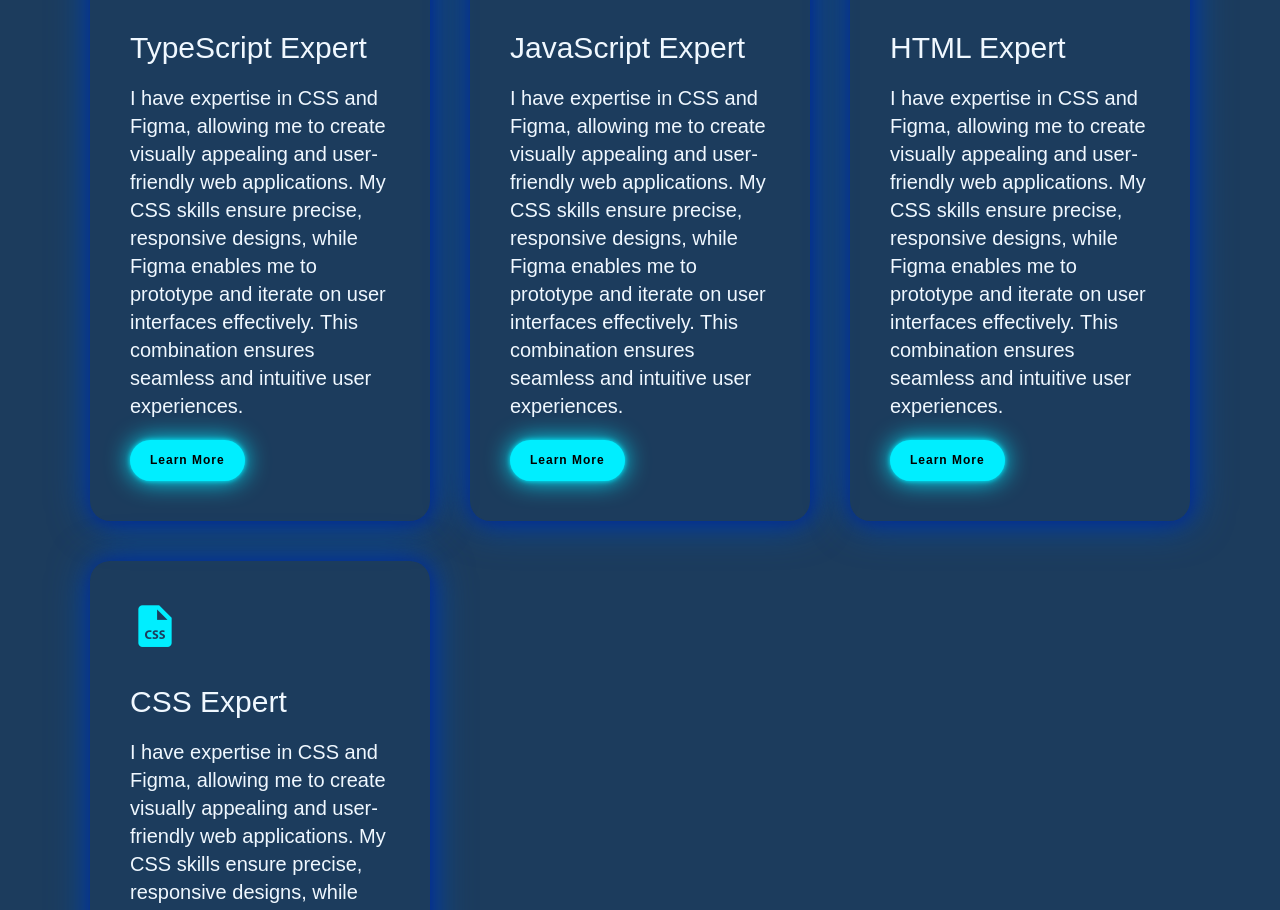
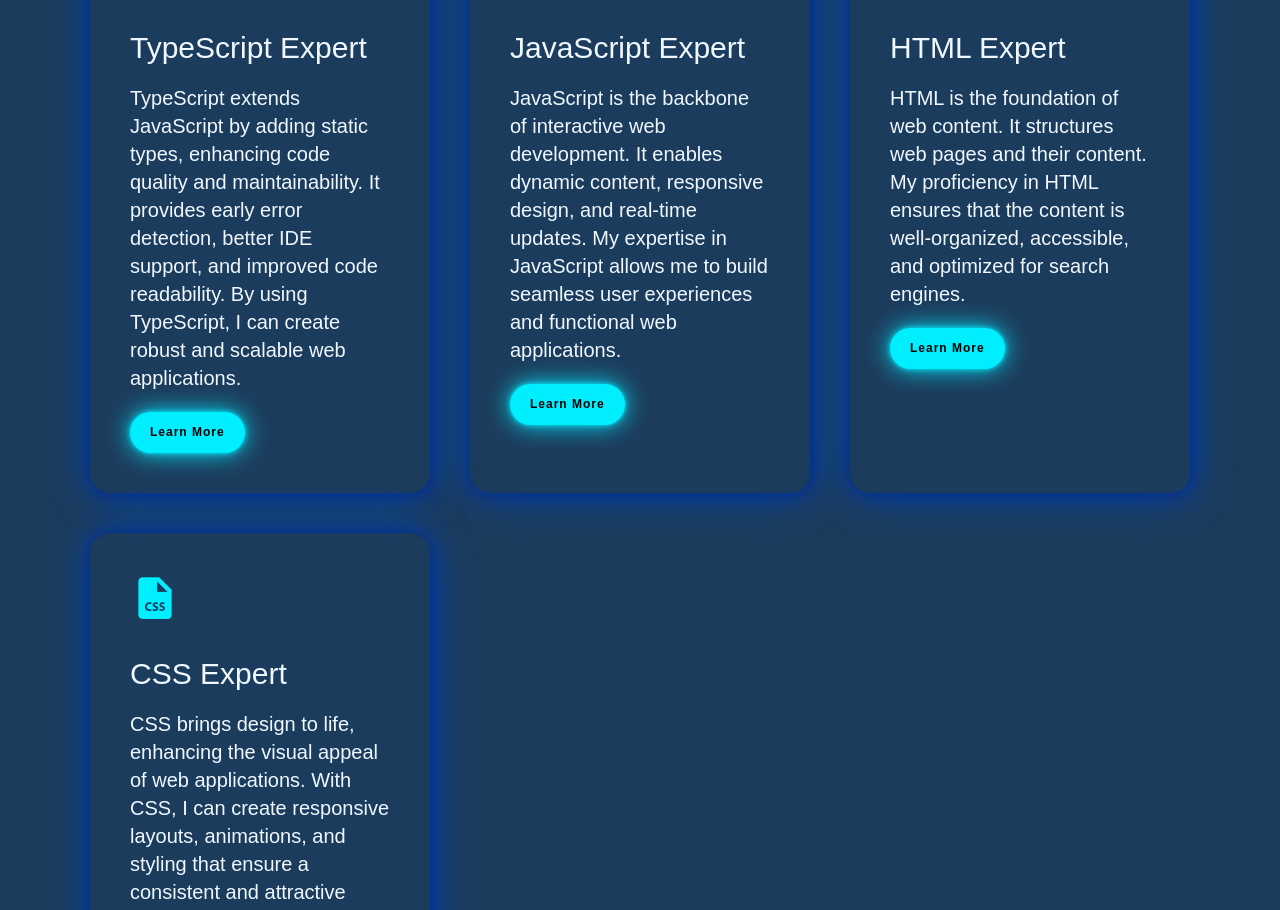
Before and after one commit to SyedaIlmaAli/Portfolio, a plain HTML site: page index.html in a window 1280 px wide. Shown: the part 1980-2890 px from the top of the page. Drawn offline with nearby package versions, Linux system fonts and the light colour scheme.

Commit message:
Update index.html

```diff
--- a/index.html
+++ b/index.html
@@ -69,41 +69,42 @@
                     <div>
                         <i class='bx bxl-typescript' style='color:#00eeff'></i>
                         <h2>TypeScript Expert</h2>
-                        <p>I have expertise in CSS and Figma, allowing me to create visually
-                            appealing and user-friendly web applications. My CSS skills ensure
-                            precise, responsive designs, while Figma enables me to prototype
-                            and iterate on user interfaces effectively. This combination
-                            ensures seamless and intuitive user experiences.</p>
+                        <p>TypeScript extends JavaScript by adding static types,
+                            enhancing code quality and maintainability. It provides
+                            early error detection, better IDE support, and improved code
+                            readability. By using TypeScript, I can create robust and
+                            scalable web applications.</p>
                             <a href="#" class="read">Learn More</a>
                         </div>
                         <div>
                             <i class='bx bxl-javascript' style='color:#00eeff'></i>
                             <h2>JavaScript Expert</h2>
-                            <p>I have expertise in CSS and Figma, allowing me to create visually
-                                appealing and user-friendly web applications. My CSS skills ensure
-                                precise, responsive designs, while Figma enables me to prototype
-                                and iterate on user interfaces effectively. This combination
-                                ensures seamless and intuitive user experiences.</p>
+                            <p>JavaScript is the backbone of interactive web development.
+                                It enables dynamic content, responsive design, and real-time
+                                updates. My expertise in JavaScript allows me to build seamless
+                                user experiences and functional web applications.
+
+</p>
                                 <a href="#" class="read">Learn More</a>
                             </div>
                     <div>
                         <i class='bx bx-code' style='color:#00eeff'></i>
                         <h2>HTML Expert</h2>
-                        <p>I have expertise in CSS and Figma, allowing me to create visually
-                            appealing and user-friendly web applications. My CSS skills ensure
-                            precise, responsive designs, while Figma enables me to prototype
-                            and iterate on user interfaces effectively. This combination
-                            ensures seamless and intuitive user experiences.</p>
+                        <p>HTML is the foundation of web content.
+                            It structures web pages and their content.
+                            My proficiency in HTML ensures that the
+                            content is well-organized, accessible, and
+                            optimized for search engines.</p>
                         <a href="#" class="read">Learn More</a>
                     </div>
                     <div>
                         <i class='bx bxs-file-css' style='color:#00eeff'></i>
                         <h2>CSS Expert</h2>
-                        <p>I have expertise in CSS and Figma, allowing me to create visually
-                            appealing and user-friendly web applications. My CSS skills ensure
-                            precise, responsive designs, while Figma enables me to prototype
-                            and iterate on user interfaces effectively. This combination
-                            ensures seamless and intuitive user experiences.</p>
+                        <p>CSS brings design to life, enhancing the
+                            visual appeal of web applications. With CSS,
+                            I can create responsive layouts, animations,
+                            and styling that ensure a consistent and attractive
+                            user interface across devices.</p>
                         <a href="#" class="read">Learn More</a>
                     </div>
                 </div>
```
